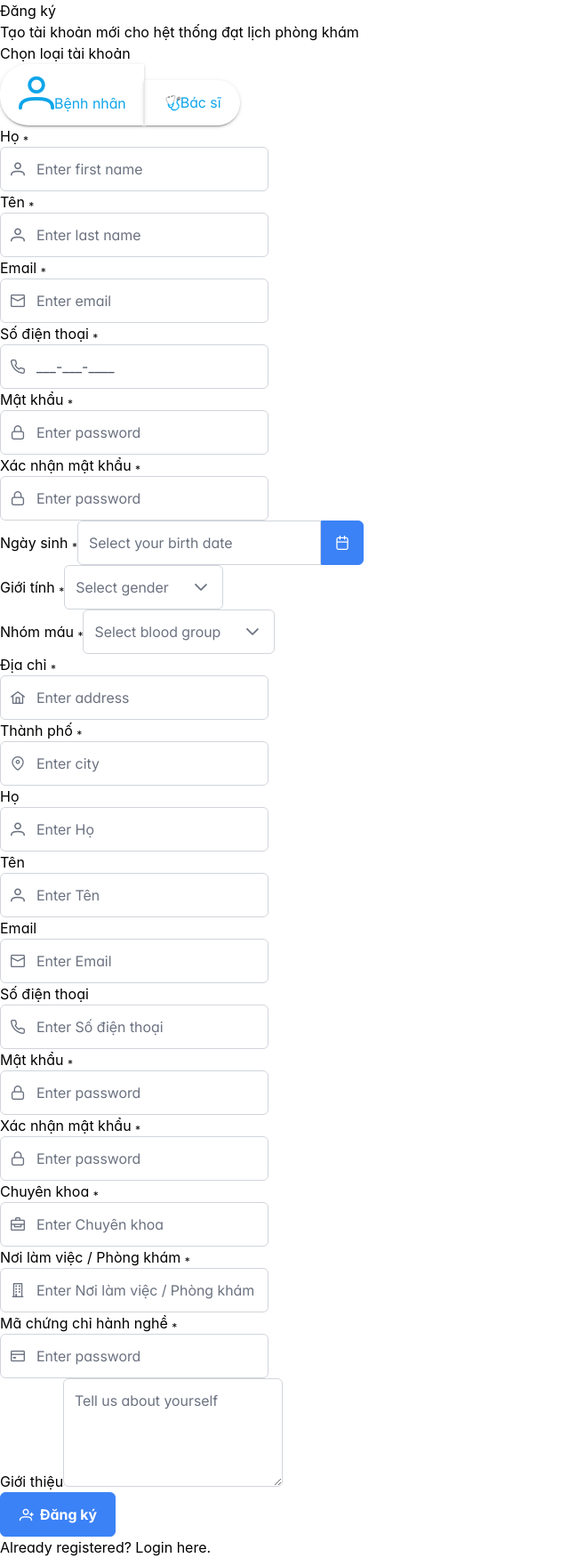
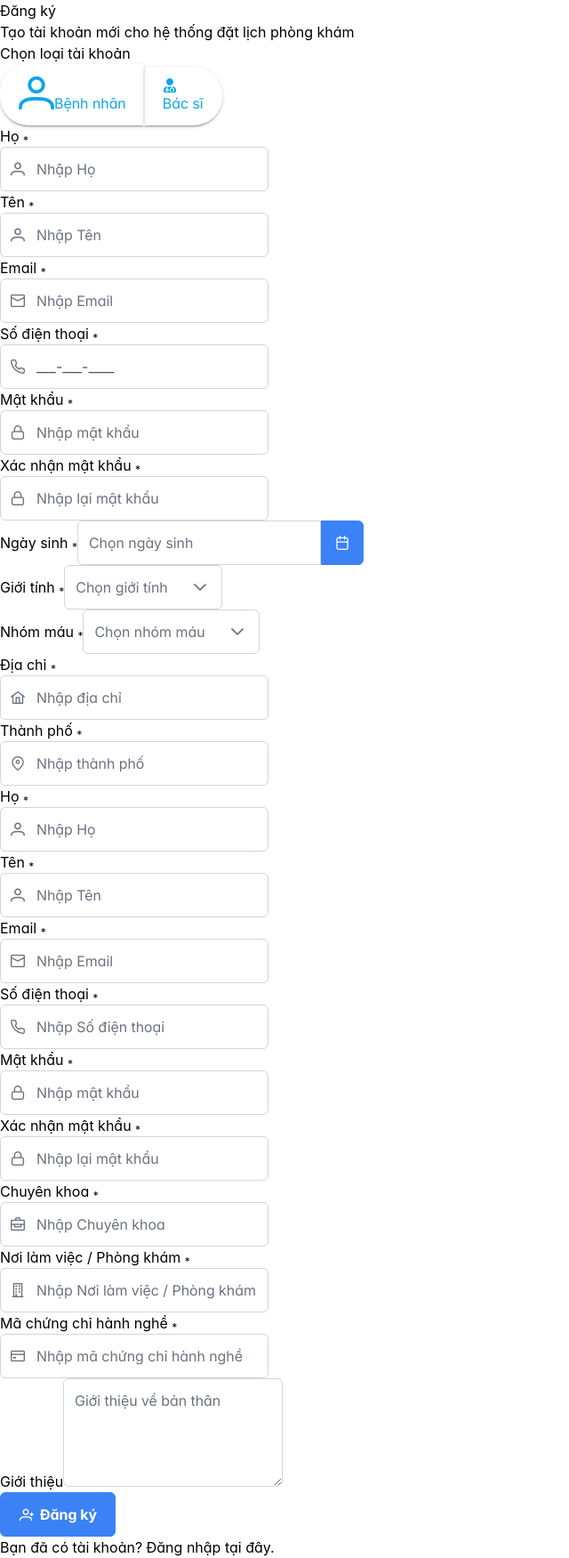
Before and after one commit to Huynh234/doctor-patient-appointment-booking, a React (Vite) app in the folder DOCTOR_APPOINTMENT_BOOKING/: page / in a window 1280 px wide. Shown: the whole page at 89% size, without its empty margins (0-640 px from the left). Built offline with nearby package versions, Linux system fonts and the light colour scheme; sample sign-in values are in the browser's storage; a web font is replaced by a local one.

Commit message:
KH sua giao dien dki dnhap nhie

```diff
--- a/DOCTOR_APPOINTMENT_BOOKING/src/Pages/Login.jsx
+++ b/DOCTOR_APPOINTMENT_BOOKING/src/Pages/Login.jsx
@@ -9,7 +9,7 @@ import { Button } from "primereact/button";
 import { ButtonGroup } from "primereact/buttongroup";
 import { IconField } from 'primereact/iconfield';
 import { InputIcon } from 'primereact/inputicon';
-
+import { FaUserMd } from 'react-icons/fa';
 const Login = () => {
   const history = useNavigate();
   const [formData, setFormData] = useState({
@@ -78,9 +78,10 @@ const Login = () => {
 
 
   return (
-    <div className="flex justify-center items-center h-screen bg-[url(https://healthworldnet.com/imagesHealthCloudBusinessofHealthHospitalsClinicshospital_800.jpg)] bg-cover">
+    <div className="bg-[url(https://healthworldnet.com/imagesHealthCloudBusinessofHealthHospitalsClinicshospital_800.jpg)]
+     bg-cover py-10 min-h-screen flex justify-center items-center">
       <div className="bg-opacity-95 bg-white backdrop-blur-xl w-full max-w-2xl rounded-lg shadow-lg">
-        <div className="bg-blue-600 rounded-t-lg !w-full h-16 md:h-20 lg:h-28 flex items-center justify-center">
+        <div className="bg-indigo-600 rounded-t-lg !w-full h-16 md:h-20 lg:h-28 flex items-center justify-center">
           <div>
             <h2 className="text-xl md:text-2xl lg:text-3xl font-bold text-center text-white mb-1 md:mb-2 lg:mb-4">Đăng nhập hệ thống</h2>
             <p className="text-center text-white text-xs font-medium md:text-sm lg:text-base">Đăng nhập vào hệ thống đặt lịch khám trực tuyến</p>
@@ -117,7 +118,7 @@ const Login = () => {
                     }`}
                 >
                   <div className="flex flex-col items-center justify-center w-20 md:w-32 lg:w-44">
-                    <i className="font-extrabold text-4xl">&#129658;</i>
+                     <FaUserMd className="text-4xl" />
                     <span className="mt-1 text-sm md:text-base lg:text-lg">Bác sĩ</span>
                   </div>
                 </Button>
@@ -154,14 +155,14 @@ const Login = () => {
                     value={formData.email}
                     onChange={handleInputChange}
                     className="w-full"
-                    placeholder="Enter your email"
+                    placeholder="Nhập email"
                     required
                   />
               </IconField>
             </div>
             <div className="mb-4">
               <label className="block text-indigo-700 text-sm font-bold mb-2">
-                Password<span className="text-red-500">*</span>
+                Mật khẩu<span className="text-red-500">*</span>
               </label>
               <IconField iconPosition="left">
                 <InputIcon className="pi pi-lock" ></InputIcon>
@@ -171,14 +172,14 @@ const Login = () => {
                     value={formData.password}
                     onChange={handleInputChange}
                     className="w-full"
-                    placeholder="Enter your password"
+                    placeholder="Nhập mật khẩu"
                     required
                   />
               </IconField>
             </div>
             <div className="text-center">
               <Button
-                label={isLoading ? "Please wait, logging in..." : "Login"}
+                label={isLoading ? "Đang đăng nhập..." : "Đăng nhập"}
                 type="submit"
                 onClick={handleLogin}
                 className="bg-indigo-600 hover:bg-indigo-700 text-white font-bold py-3 px-6 rounded-full focus:outline-none focus:shadow-outline-indigo active:bg-indigo-800 mt-10 w-full transform hover:scale-105 transition-transform duration-300 ease-in-out"
@@ -187,9 +188,9 @@ const Login = () => {
 
             </div>
             <div className="text-center mt-4">
-              New user?
-              <Link to="/" className="text-indigo-700 hover:underline">
-                Register here.
+              Bạn chưa có tài khoản?{" "}
+              <Link to="/" className="text-indigo-700 font-bold hover:underline">
+                Đăng ký tại đây.
               </Link>
             </div>
           </div>
--- a/DOCTOR_APPOINTMENT_BOOKING/src/Pages/RegistrationForm.jsx
+++ b/DOCTOR_APPOINTMENT_BOOKING/src/Pages/RegistrationForm.jsx
@@ -12,6 +12,7 @@ import { InputMask } from 'primereact/inputmask';
 import { IconField } from 'primereact/iconfield';
 import { InputIcon } from 'primereact/inputicon';
 import { InputTextarea } from 'primereact/inputtextarea';
+import { FaUserMd } from 'react-icons/fa';
 
 const RegistrationForm = () => {
   const navigate = useNavigate();
@@ -133,10 +134,10 @@ const RegistrationForm = () => {
     <div className="bg-[url(https://healthworldnet.com/imagesHealthCloudBusinessofHealthHospitalsClinicshospital_800.jpg)] bg-cover py-10 ">
       <div className="mx-auto max-w-screen-md bg-white bg-opacity-90 rounded-lg shadow-lg">
         <ToastContainer />
-        <div className="bg-blue-600 rounded-t-lg !w-full h-16 md:h-20 lg:h-28 flex items-center justify-center">
+        <div className="bg-indigo-600 rounded-t-lg !w-full h-16 md:h-20 lg:h-28 flex items-center justify-center">
           <div>
             <h2 className="text-xl md:text-2xl lg:text-3xl font-bold text-center text-white mb-1 md:mb-2 lg:mb-4">Đăng ký</h2>
-            <p className="text-center text-white text-xs font-medium md:text-sm lg:text-base">Tạo tài khoản mới cho hệt thống đạt lịch phòng khám</p>
+            <p className="text-center text-white text-xs font-medium md:text-sm lg:text-base">Tạo tài khoản mới cho hệ thống đặt lịch phòng khám</p>
           </div>
         </div>
         <div className="ml-8 mr-8 mt-2">
@@ -174,7 +175,7 @@ const RegistrationForm = () => {
                   >
                     <div>
                       <div className="flex flex-col items-center justify-center w-28 md:w-48 lg:w-60">
-                        <i className="font-extrabold text-4xl text-white">&#129658;</i>
+                          <FaUserMd className="text-4xl" />
                         <span className="ml-2">Bác sĩ</span>
                       </div>
                     </div>
@@ -201,7 +202,7 @@ const RegistrationForm = () => {
                     name="firstName"
                     value={formRegister.firstName}
                     onChange={handleInputChange}
-                    placeholder="Enter first name"
+                    placeholder="Nhập Họ"
                     required
                   />
                 </IconField>
@@ -218,7 +219,7 @@ const RegistrationForm = () => {
                     name="lastName"
                     value={formRegister.lastName}
                     onChange={handleInputChange}
-                    placeholder="Enter last name"
+                    placeholder="Nhập Tên"
                     required
                   />
                 </IconField>
@@ -239,7 +240,7 @@ const RegistrationForm = () => {
                     type="email"
                     value={formRegister.email}
                     onChange={handleInputChange}
-                    placeholder="Enter email"
+                    placeholder="Nhập Email"
                     required
                   />
                 </IconField>
@@ -252,7 +253,7 @@ const RegistrationForm = () => {
                   <InputIcon className="pi pi-phone"> </InputIcon>
                   <InputMask
                     className="w-full"
-                    mask="999-999-9999" placeholder="999-99-9999"
+                    mask="999-999-9999" placeholder="Nhập Số điện thoại"
                     id="contactNumber"
                     name="contactNumber"
                     value={formRegister.contactNumber}
@@ -275,7 +276,7 @@ const RegistrationForm = () => {
                     value={formRegister.password}
                     onChange={handleInputChange}
                     type="password"
-                    placeholder="Enter password"
+                    placeholder="Nhập mật khẩu"
                     required
                   />
                 </IconField>
@@ -293,7 +294,7 @@ const RegistrationForm = () => {
                     value={formRegister.repass}
                     onChange={handleInputChange}
                     type="password"
-                    placeholder="Enter password"
+                    placeholder="Nhập lại mật khẩu"
                     required
                     width="100%"
                   />
@@ -318,7 +319,7 @@ const RegistrationForm = () => {
                   }
                   showIcon
                   dateFormat="yy-mm-dd"
-                  placeholder="Select your birth date"
+                  placeholder="Chọn ngày sinh"
                 />
               </div>
               <div className="flex flex-col gap-2">
@@ -336,7 +337,7 @@ const RegistrationForm = () => {
                       gender: e.value,
                     }))
                   }
-                  placeholder="Select gender"
+                  placeholder="Chọn giới tính"
                   className="w-full"
                   required
                 />
@@ -361,7 +362,7 @@ const RegistrationForm = () => {
                       bloodGroup: e.value,
                     }))
                   }
-                  placeholder="Select blood group"
+                  placeholder="Chọn nhóm máu"
                   className="w-full"
                   required
                 />
@@ -383,7 +384,7 @@ const RegistrationForm = () => {
                       name={field}
                       value={formRegister[field]}
                       onChange={handleInputChange}
-                      placeholder={`Enter ${field}`}
+                      placeholder={`Nhập ${field === "address" ? "địa chỉ" : "thành phố"}`}
                     />
                   </IconField>
                 </div>
@@ -394,16 +395,16 @@ const RegistrationForm = () => {
           <div
             className={`mb-4 ${role === "doctor" ? "" : "hidden"}`}
           >
-            <div className="grid grid-cols-1 md:grid-cols-2 gap-4">
+            <div className="grid grid-cols-1 md:grid-cols-2 gap-4 mb-4">
               {[
                 { label: "Họ", name: "firstName", type: "text", icon: "pi-user" },
                 { label: "Tên", name: "lastName", type: "text", icon: "pi-user" },
                 { label: "Email", name: "email", type: "email", icon: "pi-envelope" },
                 { label: "Số điện thoại", name: "contactNumber", type: "tel", icon: "pi-phone" },
               ].map((f) => (
-                <div key={f.name} className="mb-4">
-                  <label className="block text-indigo-700 text-sm font-bold mb-2">
-                    {f.label}
+                <div key={f.name} className="flex flex-col gap-2">
+                  <label className="text-indigo-600 font-bold">
+                    {f.label} <sub className="text-red-500">*</sub>
                   </label>
                   <IconField iconPosition="left">
                     <InputIcon className={`pi ${f.icon}`}> </InputIcon>
@@ -413,7 +414,7 @@ const RegistrationForm = () => {
                       value={formRegister[f.name]}
                       onChange={handleInputChange}
                       className="w-full"
-                      placeholder={`Enter ${f.label}`}
+                      placeholder={`Nhập ${f.label}`}
                       required
                     />
                   </IconField>
@@ -434,7 +435,7 @@ const RegistrationForm = () => {
                     value={formRegister.password}
                     onChange={handleInputChange}
                     type="password"
-                    placeholder="Enter password"
+                    placeholder="Nhập mật khẩu"
                     required
                   />
                 </IconField>
@@ -452,20 +453,20 @@ const RegistrationForm = () => {
                     value={formRegister.repass}
                     onChange={handleInputChange}
                     type="password"
-                    placeholder="Enter password"
+                    placeholder="Nhập lại mật khẩu"
                     required
                     width="100%"
                   />
                 </IconField>
               </div>
             </div>
-            <div className="grid grid-cols-1 md:grid-cols-2 gap-4">
+            <div className="grid grid-cols-1 md:grid-cols-2 gap-4 mb-4">
               {[
                 { label: "Chuyên khoa", name: "specialty", type: "text", icon: "pi-briefcase" },
                 { label: "Nơi làm việc / Phòng khám", name: "clinicLocation", type: "text", icon: "pi-building" },
               ].map((field) => (
-                <div key={field.name} className="mb-4">
-                  <label className="block text-indigo-700 text-sm font-bold mb-2">
+                <div key={field.name} className="flex flex-col gap-2">
+                  <label className="text-indigo-600 font-bold">
                     {field.label} <sub className="text-red-500">*</sub>
                   </label>
                   <IconField iconPosition="left">
@@ -476,7 +477,7 @@ const RegistrationForm = () => {
                       value={formRegister[field.name]}
                       onChange={handleInputChange}
                       className="w-full"
-                      placeholder={`Enter ${field.label}`}
+                      placeholder={`Nhập ${field.label}`}
                       required
                     />
                   </IconField>
@@ -495,13 +496,13 @@ const RegistrationForm = () => {
                   name="licenseCode"
                   value={formRegister.licenseCode}
                   onChange={handleInputChange}
-                  placeholder="Enter password"
+                  placeholder="Nhập mã chứng chỉ hành nghề"
                   required
                 />
               </IconField>
             </div>
-            <div className="mb-2">
-              <label className="block text-indigo-700 text-sm font-bold mb-2">
+            <div className="flex flex-col gap-2">
+              <label className="text-indigo-600 font-bold">
                 Giới thiệu
               </label>
               <InputTextarea
@@ -509,7 +510,7 @@ const RegistrationForm = () => {
                 value={formRegister.about}
                 onChange={handleInputChange}
                 className="w-full"
-                placeholder="Tell us about yourself"
+                placeholder="Giới thiệu về bản thân"
                 rows="4"
               />
             </div>
@@ -526,10 +527,10 @@ const RegistrationForm = () => {
               className="bg-indigo-600 border-none hover:bg-indigo-700 text-white font-bold py-3 px-6 rounded-full focus:outline-none mt-6 w-full transform hover:scale-105 transition-transform duration-300 ease-in-out"
             />
           </div>
-          <div className="text-center mt-4">
-            <span className="text-black">Already registered?</span>{" "}
-            <Link to="/login" className="text-indigo-700 font-bold">
-              Login here.
+          <div className="text-center mt-4 ml-6 mr-6 pb-6 ">
+            <span className="text-black">Bạn đã có tài khoản?</span>{" "}
+            <Link to="/login" className="text-indigo-700 font-bold hover:underline">
+              Đăng nhập tại đây.
             </Link>
           </div>
         </div>
```
